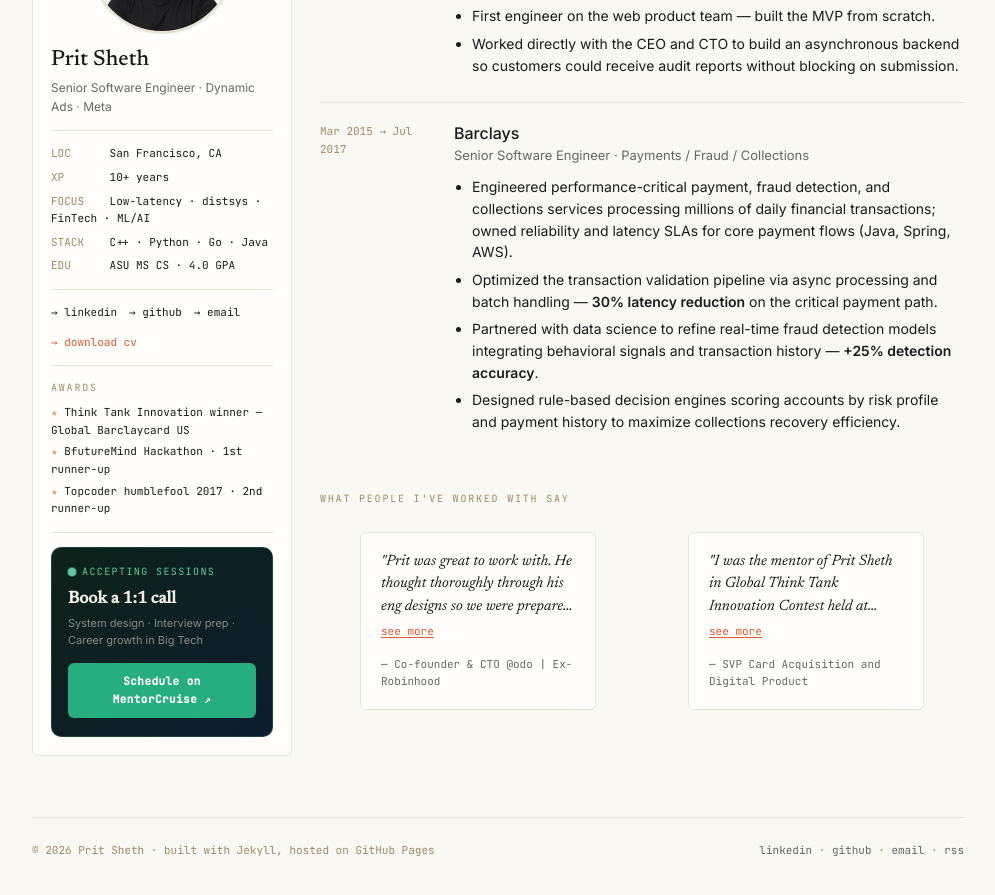
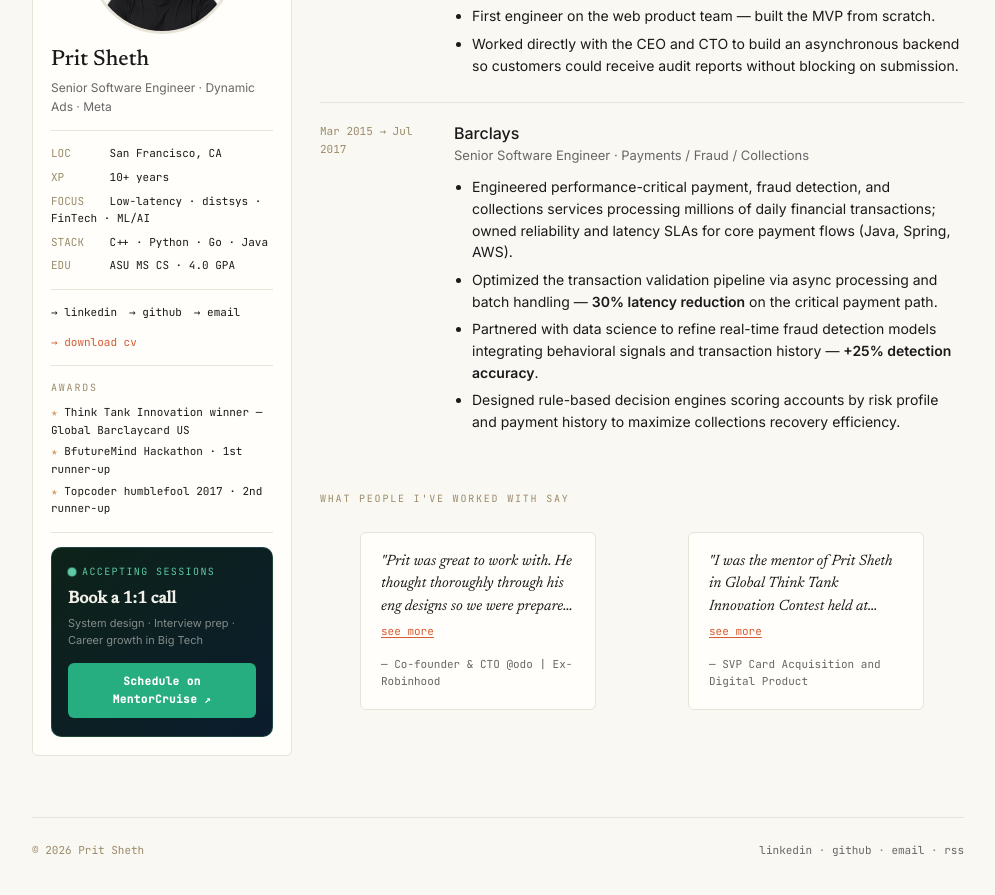
Before and after one commit to psheth9/psheth9.github.io, a Jekyll site: the page built from index.html, in a window 1280 px wide and 900 px high, scrolled down 2899 px. Shown: the top 895 px of the window, without its empty margins (142-1137 px from the left). Built offline with Jekyll 4.4.1, drawn with Linux system fonts in a browser that asks for light colours.

Commit message:
Remove Jekyll/GitHub Pages attribution from footer
Co-Authored-By: Claude Sonnet 4.6 <noreply@anthropic.com>

```diff
--- a/_includes/footer.html
+++ b/_includes/footer.html
@@ -1,5 +1,5 @@
 <footer class="site-footer">
-  <div>© {{ "now" | date: "%Y" }} Prit Sheth · built with Jekyll, hosted on GitHub Pages</div>
+  <div>© {{ "now" | date: "%Y" }} Prit Sheth</div>
   <div>
     <a href="{{ site.author.linkedin }}">linkedin</a> ·
     <a href="{{ site.author.github }}">github</a> ·
```
